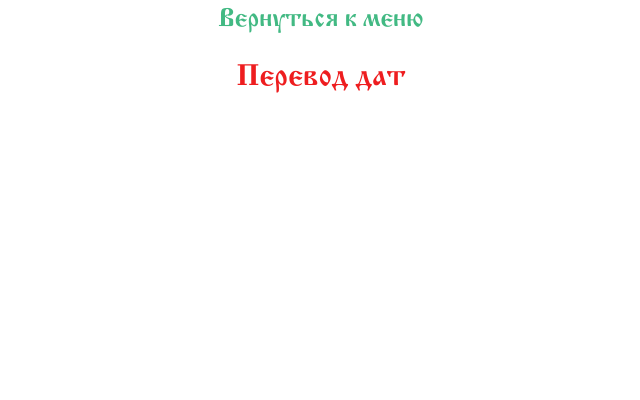
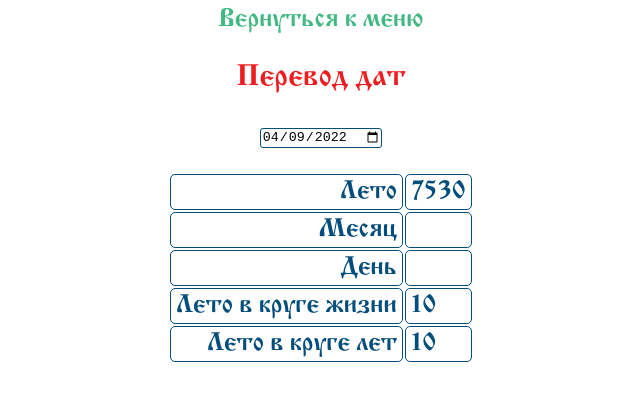
Before and after one commit to IT-P/oldcal, a Vue app: page /oldcal/translator in a window 1280 px wide. Shown: the top 400 px of the page, without its empty margins (319-959 px from the left). Built offline with nearby package versions, Linux system fonts and the light colour scheme.

Commit message:
Fix get Leto, begin translate

```diff
--- a/src/assets/calendar.css
+++ b/src/assets/calendar.css
@@ -174,3 +174,11 @@ button:hover {
 .menu_link:hover {
   text-decoration: underline;
 }
+
+.translate td {
+  border: 1px solid rgb(3, 77, 124);
+  padding: 5px;
+  margin: 5px;
+  border-radius: 5px;
+  /* border-collapse: collapse; */
+}
--- a/src/components/Calendar.vue
+++ b/src/components/Calendar.vue
@@ -255,33 +255,40 @@ export default {
   methods: {
     tekuschee_leto: function () {
       const current_grig_date = new Date();
-      if (current_grig_date.getMonth() < 9) {
+      if (current_grig_date.getMonth() < 8) {
         this.LETO = 5508 + current_grig_date.getFullYear();
       }
-      if (current_grig_date.getMonth() > 9) {
+      if (current_grig_date.getMonth() > 8) {
         this.LETO = 5509 + current_grig_date.getFullYear();
       }
-      if (current_grig_date.getMonth() == 9) {
+      if (current_grig_date.getMonth() == 8) {
         var tmp_leto = 5509 + current_grig_date.getFullYear();
-        var tmp_leto_v_kruge_zhizni = tmp_leto - 7520;
-        var tmp_leto_v_kruge_let = (tmp_leto_v_kruge_zhizni % 16) - 1;
-        if (tmp_leto_v_kruge_let < 0) {
-          tmp_leto_v_kruge_let = 15;
+        var tmp_leto_v_kruge_zhizni = (tmp_leto - 32) % 144;
+        if (tmp_leto_v_kruge_zhizni === 0) {
+          tmp_leto_v_kruge_zhizni = 144;
+        }
+        var tmp_leto_v_kruge_let = tmp_leto_v_kruge_zhizni % 16;
+
+        if (tmp_leto_v_kruge_let === 0) {
+          tmp_leto_v_kruge_let = 16;
         }
         if (
-          current_grig_date.getDate() < this.grig_den_nachala_leta[tmp_leto_v_kruge_let]
+          current_grig_date.getDate() <
+          this.grig_den_nachala_leta[tmp_leto_v_kruge_let - 1]
         ) {
           this.LETO = 5508 + current_grig_date.getFullYear();
         }
 
         if (
-          current_grig_date.getDate() > this.grig_den_nachala_leta[tmp_leto_v_kruge_let]
+          current_grig_date.getDate() >
+          this.grig_den_nachala_leta[tmp_leto_v_kruge_let - 1]
         ) {
           this.LETO = 5509 + current_grig_date.getFullYear();
         }
 
         if (
-          current_grig_date.getDate() == this.grig_den_nachala_leta[tmp_leto_v_kruge_let]
+          current_grig_date.getDate() ==
+          this.grig_den_nachala_leta[tmp_leto_v_kruge_let - 1]
         ) {
           if (current_grig_date.getHours() < 18) {
             this.LETO = 5508 + current_grig_date.getFullYear();
--- a/src/components/Translator.vue
+++ b/src/components/Translator.vue
@@ -4,14 +4,154 @@
   </div>
   <div class="translator">
     <h3>Перевод дат</h3>
+    <input type="date" class="grig_date" v-model="grig_date_string" min="1918-01-01" />
   </div>
+  <br />
+  <!-- <div>
+    {{ date }}
+  </div> -->
+  <div align="center" class="translate">
+    <table>
+      <tr>
+        <td align="right">Лето</td>
+        <td>{{ LETO }}</td>
+      </tr>
+      <tr>
+        <td align="right">Месяц</td>
+        <td>{{ Mesyac }}</td>
+      </tr>
+      <tr>
+        <td align="right">День</td>
+        <td>{{ Den }}</td>
+      </tr>
+      <tr>
+        <td align="right">Лето в круге жизни</td>
+        <td>{{ LETO_V_KRUGE_ZHIZNI }}</td>
+      </tr>
+      <tr>
+        <td align="right">Лето в круге лет</td>
+        <td>{{ LETO_V_KRUGE_LET }}</td>
+      </tr>
+    </table>
+  </div>
+  <!-- <div>{{ Den }} {{ Mesyac }} {{ LETO }}</div> -->
 </template>
 
 <script>
+import store from "../store";
 export default {
   name: "Translator",
+  data() {
+    return {
+      date: new Date(),
+      min_date: new Date("1918-01-01"),
+      max_date: new Date("2156-09-22"),
+      grig_date_string: "",
+      LETO: "",
+      LETO_V_KRUGE_ZHIZNI: 0,
+      LETO_V_KRUGE_LET: 0,
+      Mesyac: "",
+      Den: "",
+    };
+  },
+  created: function () {
+    this.dateToString();
+  },
+  watch: {
+    grig_date_string: {
+      handler: function () {
+        this.translate();
+      },
+    },
+  },
+  methods: {
+    dateToString: function () {
+      this.grig_date_string =
+        this.date.getFullYear() +
+        "-" +
+        this.pad(this.date.getMonth() + 1) +
+        "-" +
+        this.pad(this.date.getDate());
+    },
+    pad: function (number) {
+      if (number < 10) {
+        return "0" + number;
+      }
+      return number;
+    },
+    translate: function () {
+      var current_grig_date = new Date(this.grig_date_string);
+      if (current_grig_date < this.min_date) {
+        current_grig_date = this.min_date;
+        this.date = this.min_date;
+        this.dateToString();
+      }
+      if (current_grig_date > this.max_date) {
+        current_grig_date = this.max_date;
+        this.date = this.max_date;
+        this.dateToString();
+      }
+      // this.Den = current_grig_date;
+      if (current_grig_date.getMonth() < 8) {
+        this.LETO = 5508 + current_grig_date.getFullYear();
+      }
+      if (current_grig_date.getMonth() > 8) {
+        this.LETO = 5509 + current_grig_date.getFullYear();
+      }
+      if (current_grig_date.getMonth() == 8) {
+        var tmp_leto = 5509 + current_grig_date.getFullYear();
+        var tmp_leto_v_kruge_zhizni = (tmp_leto - 32) % 144;
+        if (tmp_leto_v_kruge_zhizni === 0) {
+          tmp_leto_v_kruge_zhizni = 144;
+        }
+        var tmp_leto_v_kruge_let = tmp_leto_v_kruge_zhizni % 16;
+
+        if (tmp_leto_v_kruge_let === 0) {
+          tmp_leto_v_kruge_let = 16;
+        }
+
+        if (
+          current_grig_date.getDate() <
+          store.state.GrigDates.grig_den_nachala_leta[tmp_leto_v_kruge_let - 1]
+        ) {
+          this.LETO = 5508 + current_grig_date.getFullYear();
+        }
+
+        if (
+          current_grig_date.getDate() >
+          store.state.GrigDates.grig_den_nachala_leta[tmp_leto_v_kruge_let - 1]
+        ) {
+          this.LETO = 5509 + current_grig_date.getFullYear();
+        }
+
+        if (
+          current_grig_date.getDate() ==
+          store.state.GrigDates.grig_den_nachala_leta[tmp_leto_v_kruge_let - 1]
+        ) {
+          if (current_grig_date.getHours() < 18) {
+            this.LETO = 5508 + current_grig_date.getFullYear();
+          } else {
+            this.LETO = 5509 + current_grig_date.getFullYear();
+          }
+        }
+      }
+      this.LETO_V_KRUGE_ZHIZNI = (this.LETO - 32) % 144;
+      if (this.LETO_V_KRUGE_ZHIZNI === 0) {
+        this.LETO_V_KRUGE_ZHIZNI = 144;
+      }
+      this.LETO_V_KRUGE_LET = this.LETO_V_KRUGE_ZHIZNI % 16;
+      if (this.LETO_V_KRUGE_LET === 0) {
+        this.LETO_V_KRUGE_LET = 16;
+      }
+    },
+  },
 };
 </script>
 
 <!-- Add "scoped" attribute to limit CSS to this component only -->
-<style scoped></style>
+<style scoped>
+.grig_date {
+  border: 1px solid rgb(3, 77, 124);
+  border-radius: 3px;
+}
+</style>
```
